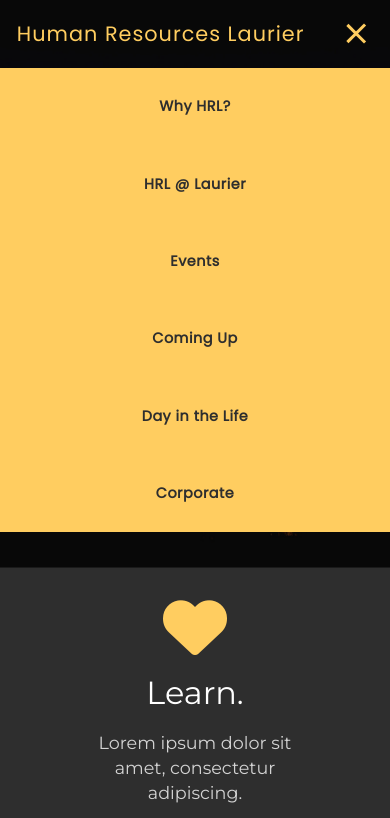
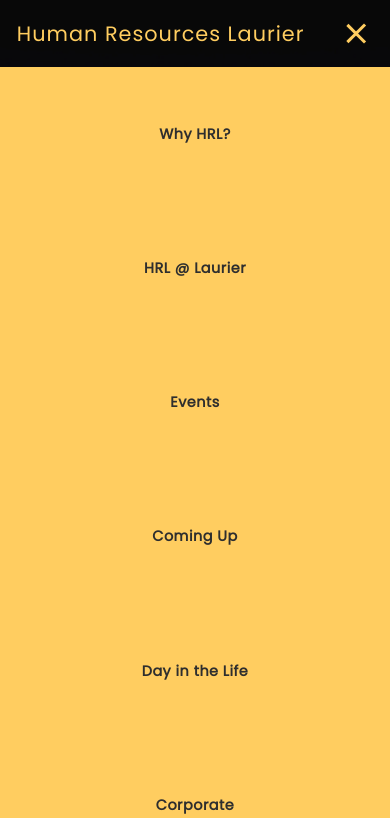
Before and after one commit to BrennanLup/HRL-site, a plain HTML site: page index.html in a window 390 px wide. Both pictures are taken after a click on the element 355 px from the left and 33 px from the top of the page. Shown: the top 818 px of the page. Drawn offline with nearby package versions, Linux system fonts and the light colour scheme.

Commit message:
Add files via upload

```diff
--- a/homepage.css
+++ b/homepage.css
@@ -83,7 +83,7 @@ nav {
   transition: all 0.3s ease;
 }
 
-@media screen and (max-width:1050px) {
+@media (max-width: 1050px) {
   body {
     overflow-x: hidden; /*remoes horizontal overlfow from transform below*/
   }
@@ -91,21 +91,20 @@ nav {
   .nav-links { /* Creating the mobile view */
     position: absolute;
     right: 0px;
-    height: 92vh;
-    top: 8vh;
+    top: 2vh;
+    margin-top: 15%;
     background-color: #ffcd60;
     display: flex;
     flex-direction: column;
     align-items: center;
     width: 100%;
-    transform: translate(0, -120%); /*makes it not appear all the time by moving to the top*/
+    transform: translate(0, -150%); /*makes it not appear all the time by moving to the top*/
     z-index: 10;
-    height: 55%;
+    height: 100%;
+    padding-bottom: 10%;
+      margin-top: 50px;
   }
 
-  .nav-links li {
-    opacity: 0;
-  }
 
   .nav-links a {
     color: #2e2e2e;
@@ -122,10 +121,22 @@ nav {
 
 }
 
+/* if nav bar is open and window is resized bigger */
+@media (min-width: 1050px) {
+
+}
+
 .nav-active {
   transform: translate(0%);
   transition: transform 0.5s ease-in;
+  overflow: hidden;
+  position: fixed;
 }
+
+.body-fixed {
+  position: fixed;
+}
+
 
 @keyframes navLinkFade {
   from {
@@ -179,7 +190,7 @@ nav {
 }
 
 /* header for mobile */
-@media screen and (max-width:940px) {
+@media (max-width: 940px) {
   .header-content {
     margin: auto;
   }
@@ -231,7 +242,7 @@ align-items: center;
 }
 
 /* core themes for mobile */
-@media screen and (max-width: 940px) {
+@media (max-width: 940px) {
   .themes-row {
     display: block;
   }
--- a/index.js
+++ b/index.js
@@ -5,9 +5,10 @@ const navSlide = () => {
   const navLinks = document.querySelectorAll(".nav-links li")
 
   burger.addEventListener('click', () => {
+    // fixed the body
+    document.querySelector("body").classList.toggle('body-fixed')
     // toggle Nav
     nav.classList.toggle('nav-active');
-
     //Animate Links
 
     navLinks.forEach((link, index) => {
@@ -20,7 +21,16 @@ const navSlide = () => {
     //burger animation
     burger.classList.toggle('toggle');
 
+    //if window is reszied
+    window.addEventListener('resize', function(event) {
+      document.querySelector("body").classList.toggle('body-fixed')
+      nav.classList.toggle('nav-active');
+    })
+
   });
+
+
+
 
 }
 navSlide();
```
